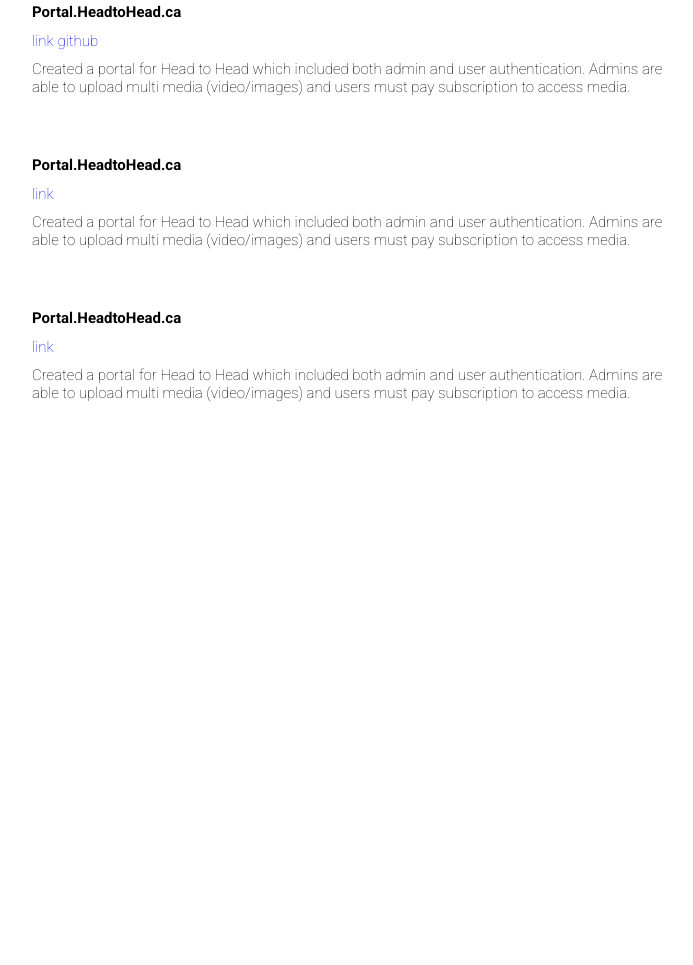
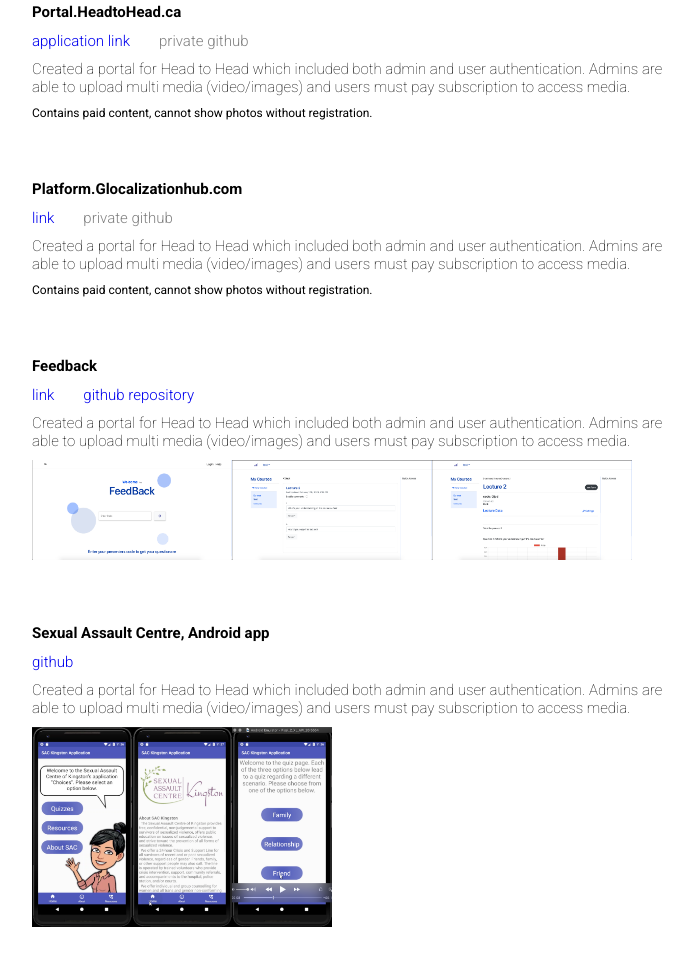
Before and after one commit to kaiferrall/personal-website, a website: page public/index.html in a window 1280 px wide. Shown: the part 2931-3896 px from the top of the page, without its empty margins (288-981 px from the left). Before the commit the page ends 3433 px from the top, so only its background shows below. Drawn offline with nearby package versions, Linux system fonts and the light colour scheme.

Commit message:
added links, and photos for projects.

```diff
--- a/public/index.html
+++ b/public/index.html
@@ -22,9 +22,9 @@
       </div>
     </div>
     <div class="links section row">
-      <a class="col-v-c" href="">github</a>
+      <a class="col-v-c" href="https://github.com/kaiferrall">github</a>
       <a class="col-v-c" href="">resume</a>
-      <a class="col-v-c" href="">linkedin</a>
+      <a class="col-v-c" href="https://www.linkedin.com/in/kai-ferrall-0b9a3915a/">linkedin</a>
     </div>
     <div title="01. about me" class="about-me section">
       <h3>01. about me</h3>
@@ -80,12 +80,13 @@
       <div>
         <p>React</p>
         <p>Redux</p>
-        <p>Express & Django</p>
+        <p>Express & Flask</p>
         <p>SASS</p>
       </div>
       <div>
         <p>API creation/integration</p>
-        <p>Google Cloud</p>
+        <p>Jira & Confluence</p>
+        <p>Google Cloud Platform</p>
         <p>Amazon Web Services</p>
         <p>MongoDB</p>
       </div>
@@ -96,21 +97,44 @@
     </div>
     <div title="04. my projects and work." class="portfolio section">
       <h3>04. portfolio</h3>
-      <div class="first">
+      <div class="p-item first">
         <h4>Portal.HeadtoHead.ca</h4>
-        <a href="https://portal.headtohead.ca/">link</a>
-        <a href="https://portal.headtohead.ca/">github</a>
+        <a href="https://portal.headtohead.ca/" target="_blank">application link</a>
+        <a class="github private" href="#">private github</a>
         <p>Created a portal for Head to Head which included both admin and user authentication. Admins are able to upload multi media (video/images) and users must pay subscription to access media.</p>
+        <div class="row">
+          <small>Contains paid content, cannot show photos without registration.</small>
+        </div>
       </div>
-      <div>
-        <h4>Portal.HeadtoHead.ca</h4>
-        <a href="https://portal.headtohead.ca/">link</a>
+      <div class="p-item">
+        <h4>Platform.Glocalizationhub.com</h4>
+        <a href="https://platform.glocalizationhub.com/" target="_blank">link</a>
+        <a class="github private" href="#">private github</a>
         <p>Created a portal for Head to Head which included both admin and user authentication. Admins are able to upload multi media (video/images) and users must pay subscription to access media.</p>
+        <div class="row">
+          <small>Contains paid content, cannot show photos without registration.</small>
+        </div>
       </div>
-      <div>
-        <h4>Portal.HeadtoHead.ca</h4>
-        <a href="https://portal.headtohead.ca/">link</a>
+      <div class="p-item">
+        <h4>Feedback</h4>
+        <a href="https://portal.headtohead.ca/" target="_blank">link</a>
+        <a class="github" href="https://github.com/kaiferrall/FeedBack" target="_blank">github repository</a>
         <p>Created a portal for Head to Head which included both admin and user authentication. Admins are able to upload multi media (video/images) and users must pay subscription to access media.</p>
+        <div class="row">
+          <a href="assets/feedback1.png" target="_blank"><img src="assets/feedback1.png" alt=""></a>
+          <a href="assets/feedback2.png" target="_blank"><img src="assets/feedback2.png" alt=""></a>
+          <a href="assets/feedback3.png" target="_blank"><img src="assets/feedback3.png" alt=""></a>
+        </div>
+      </div>
+      <div class="p-item">
+        <h4>Sexual Assault Centre, Android app</h4>
+        <a href="https://github.com/16cmc21/SACKingstonApplication" target="_blank">github</a>
+        <p>Created a portal for Head to Head which included both admin and user authentication. Admins are able to upload multi media (video/images) and users must pay subscription to access media.</p>
+        <div class="row">
+          <a href="assets/sac1.png" target="_blank"><img class="tall-img" src="assets/sac1.png" alt=""></a>
+          <a href="assets/sac2.png" target="_blank"><img class="tall-img" src="assets/sac2.png" alt=""></a>
+          <a href="assets/sac3.png" target="_blank"><img class="tall-img" src="assets/sac3.png" alt=""></a>
+        </div>
       </div>
     </div>
   </body>
--- a/public/styles/index.css
+++ b/public/styles/index.css
@@ -175,24 +175,52 @@
     display: none;
 }
 
-.portfolio div {
+.portfolio .p-item {
     margin-top: 60px;
 }
+
+.portfolio .p-item .row {
+    margin-top: 10px;
+    flex-wrap: wrap;
+    flex-basis: 0;
+    flex-grow: 1;
+}
+
 .portfolio h4 {
     margin: 0 0 10px 0;
 }
 
 .portfolio a {
     font-size: 15px;
-    font-weight: 200;
+    font-weight: 300;
     text-decoration: none;
 }
-
-
+.portfolio .github {
+    margin-left: 25px;
+}
+.portfolio .github.private {
+    pointer-events: none;
+    color: grey;
+}
+.portfolio .github.private:hover {
+    cursor: not-allowed;
+}
 .portfolio p {
     font-size: 15px;
     font-weight: 200;
     margin: 10px 0 0 0;
+}
+
+.portfolio img {
+    width: 200px;
+    height: 100px;
+}
+.portfolio .tall-img {
+    width: 100px;
+    height: 200px;
+}
+.portfolio small {
+    font-size: 12px;
 }
 
 @media (max-width: 600px) {
@@ -284,7 +312,9 @@
     .portfolio .first {
         margin-top: 20px;
     }
+    .portfolio .p-item .row {
 
+    }
     .portfolio h3 {
         display: block;
     }
```
Also changed, not shown: public/assets/feedback1.png (added), public/assets/feedback2.png (added), public/assets/feedback3.png (added), public/assets/gloc1.png (added), public/assets/gloc2.png (added), public/assets/h2h1.png (added), public/assets/h2h2.png (added), public/assets/sac1.png (added), public/assets/sac2.png (added), public/assets/sac3.png (added), 3 other files.
